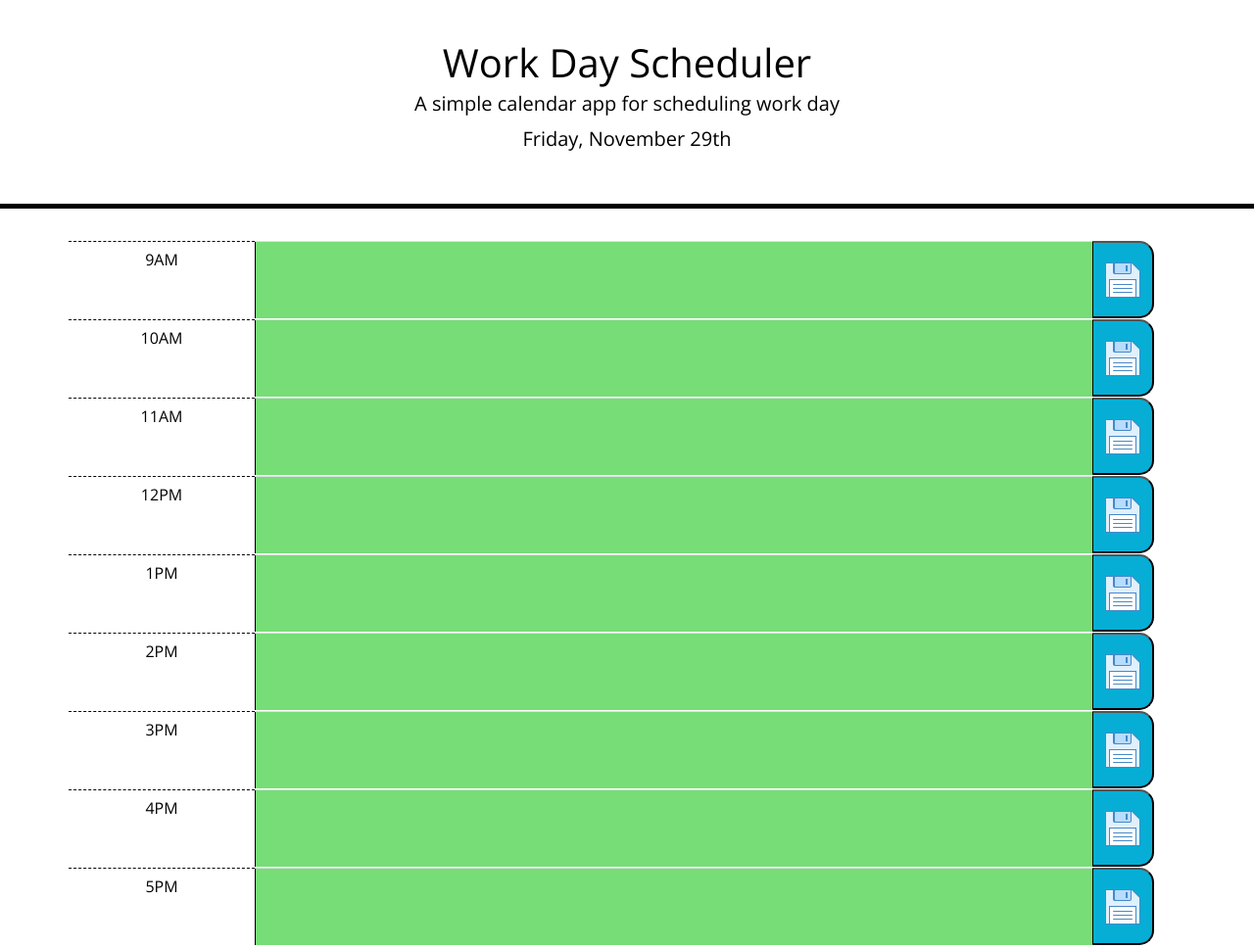
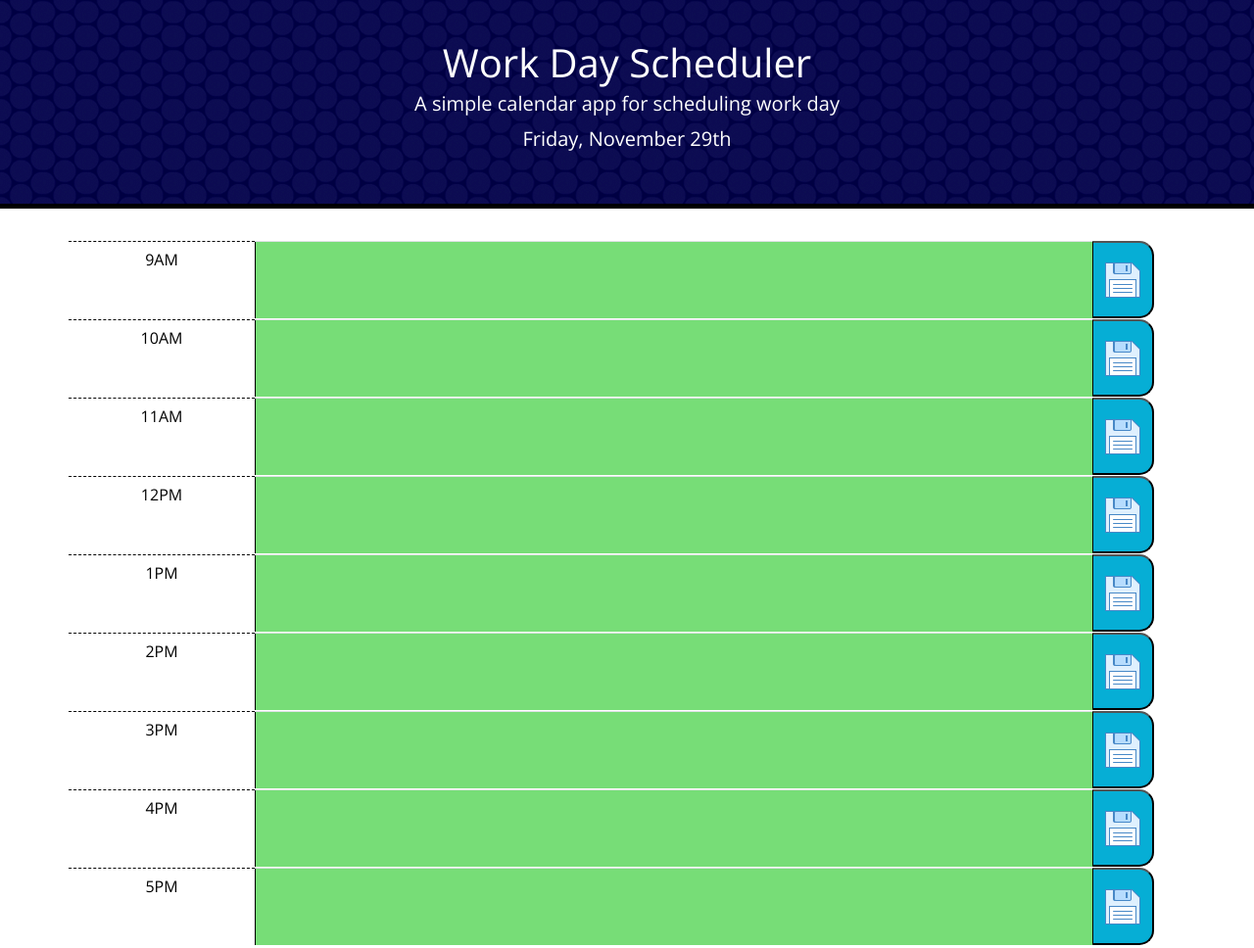
Before and after one commit to ananya92/Day-Planner, a plain HTML site: page index.html in a window 1280 px wide. Shown: the whole page at 98% size. Drawn offline with nearby package versions, Linux system fonts and the light colour scheme.

Commit message:
Added background image to jumbotron

```diff
--- a/assets/css/style.css
+++ b/assets/css/style.css
@@ -83,4 +83,6 @@ button {
   padding-top: 40px;
   padding-bottom: 40px;
   border-bottom: 5px solid black;
+  color: white;
+  background-image: url("../images/circle-blues.png");
 }
```
Also changed, not shown: assets/images/circle-blues.png (added).
